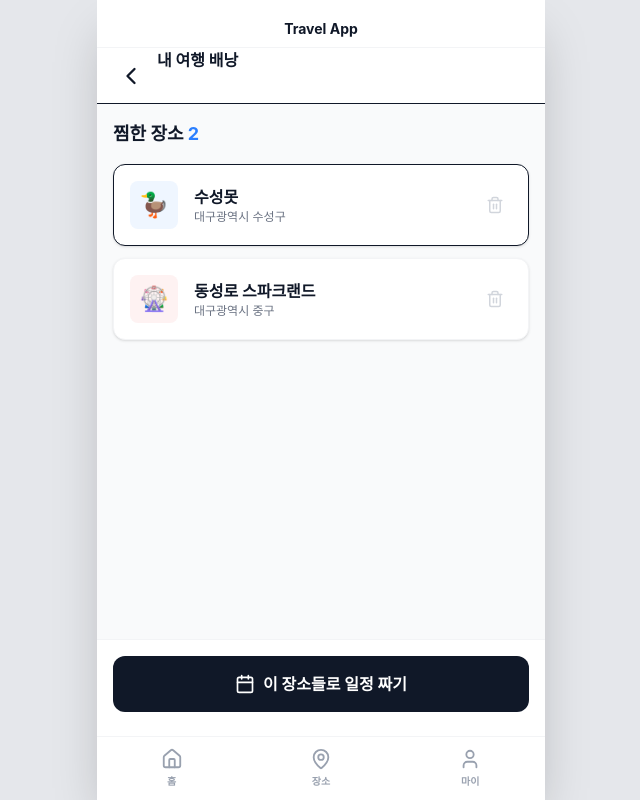
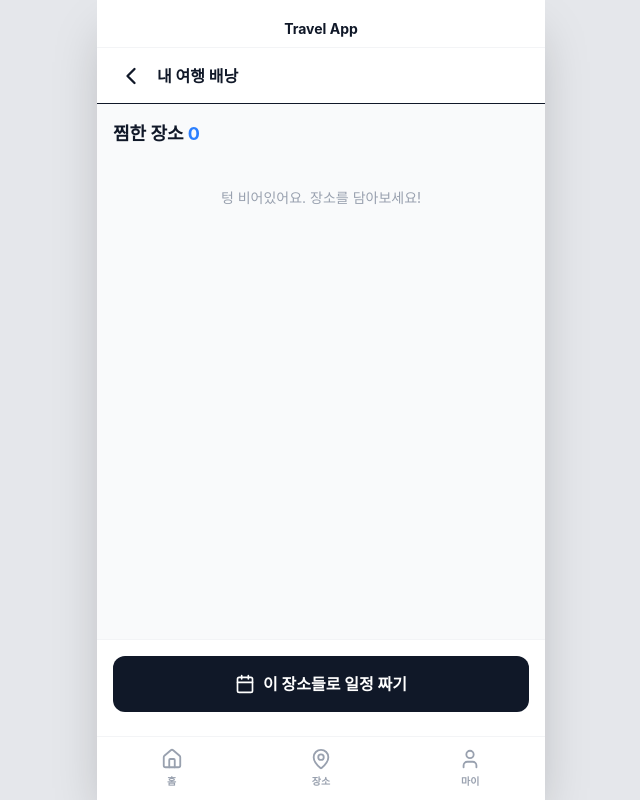
Before and after one commit to junha2020/travel_app_front, a React (Vite) app: page /schedule in a window 1280 px wide. Shown: the whole page, without its empty margins (319-959 px from the left). Built offline with nearby package versions, Linux system fonts and the light colour scheme.

Commit message:
use Zustand in Detail and Schedule page

```diff
--- a/src/pages/MySchedulePage.tsx
+++ b/src/pages/MySchedulePage.tsx
@@ -1,11 +1,16 @@
 import { Calendar, ChevronLeft, Trash2 } from "lucide-react";
+import { useNavigate } from "react-router-dom";
+import usePlanStore from "../store/usePlanStore";
 
-const MySchedulePage = ({ navigate }: any) => {
+const MySchedulePage = () => {
+  const navigate = useNavigate();
+  const planItems = usePlanStore((state) => state.planItems);
+
   return (
     <div className="flex flex-col h-full bg-gray-50 relative">
-      <div className="flex item-center h-14 px-4 border-b border-gary-200 bg-white shrink-0">
+      <div className="flex items-center h-14 px-4 border-b border-gary-200 bg-white shrink-0">
         <button
-          onClick={() => navigate("detail")}
+          onClick={() => navigate("/detail")}
           className="text-gray-900 p-1 rounded-full"
         >
           <ChevronLeft size={28} />
@@ -15,42 +20,37 @@ const MySchedulePage = ({ navigate }: any) => {
 
       <div className="flex-1 overflow-y-auto p-4 pb-24">
         <h2 className="text-lg font-bold mb-4">
-          찜한 장소 <span className="text-blue-500">2</span>
+          찜한 장소 <span className="text-blue-500">{planItems.length}</span>
         </h2>
-        <div className="flex flex-col gap-3">
-          {/* 목업 데이터 1 */}
-          <div className="bg-white rounded-xl shadow-sm border border-gary-100 p-4 flex gap-4 items-center">
+        {/* Zustand에 담겨 있을 때 */}
+        {planItems.map((item) => (
+          <div
+            key={item.id}
+            className="bg-white rounded-xl shadow-sm border border-gray-100 p-4 flex gap-4 items-center"
+          >
             <div className="w-12 h-12 bg-blue-50 rounded-lg flex items-center justify-center text-2xl">
-              🦆
+              📍
             </div>
             <div className="flex-1">
-              <h3 className="font-bold text-gray-900">수성못</h3>
-              <p className="text-xs text-gray-500">대구광역시 수성구</p>
+              <h3 className="font-bold text-gray-900">{item.name}</h3>
+              <p className="text-xs text-gray-500">{item.category}</p>
             </div>
             <button className="text-gray-300 hover:text-red-500 p-2">
               <Trash2 size={18} />
             </button>
           </div>
-
-          {/* 목업 데이터 2 */}
-          <div className="bg-white rounded-xl shadow-sm border border-gray-100 p-4 flex gap-4 items-center">
-            <div className="w-12 h-12 bg-red-50 rounded-lg flex items-center justify-center text-2xl">
-              🎡
-            </div>
-            <div className="flex-1">
-              <h3 className="font-bold text-gray-900">동성로 스파크랜드</h3>
-              <p className="text-xs text-gray-500">대구광역시 중구</p>
-            </div>
-            <button className="text-gray-300 hover:text-red-500 p-2">
-              <Trash2 size={18} />
-            </button>
+        ))}
+        {/* 아무것도 없을 때 */}
+        {planItems.length === 0 && (
+          <div className="text-center text-gray-400 mt-10 text-sm">
+            텅 비어있어요. 장소를 담아보세요!
           </div>
-        </div>
+        )}
       </div>
 
       <div className="absolute bottom-0 w-full bg-white border-t border-gray-100 p-4 pb-6">
         <button
-          onClick={() => navigate("editor")}
+          onClick={() => navigate("/editor")}
           className="w-full bg-gray-900 text-white font-bold rounded-xl py-4 flex justify-center items-center gap-2 active:scale-[0.98]"
         >
           <Calendar size={20} />이 장소들로 일정 짜기
--- a/src/pages/PlaceDetailPage.tsx
+++ b/src/pages/PlaceDetailPage.tsx
@@ -1,4 +1,6 @@
 import { ChevronLeft, MapPin, Plus, Star } from "lucide-react";
+import usePlanStore from "../store/usePlanStore";
+import { useNavigate } from "react-router-dom";
 
 const MOCK_PLACE = {
   id: 1,
@@ -10,12 +12,33 @@ const MOCK_PLACE = {
   desc: "대구 시민들의 영원한 휴식처. 오리배 타면서 힐링하기 좋고 야경이 미쳤음. 벚꽃 필 때 가면 사람 터짐.",
 };
 
-const PlaceDetailPage = ({ navigate }: any) => {
+const PlaceDetailPage = () => {
+  const navigate = useNavigate();
+  const planItems = usePlanStore((state) => state.planItems);
+  const addPlanItem = usePlanStore((state) => state.addPlanItem);
+
+  const handleAddPlace = () => {
+    const isAlreadyExist = planItems.find((p) => p.id === MOCK_PLACE.id);
+
+    if (isAlreadyExist) {
+      alert("이미 담겨있습니다!");
+      return;
+    }
+
+    addPlanItem({
+      id: MOCK_PLACE.id,
+      name: MOCK_PLACE.name,
+      category: MOCK_PLACE.category,
+    });
+    alert("추가되었습니다.");
+    navigate("/schedule");
+  };
+
   return (
     <div className="flex flex-col h-full bg-white relative">
       {/* 뒤로가기 버튼 */}
       <button
-        onClick={() => navigate("home")}
+        onClick={() => navigate("/")}
         className="absolute top-4 left-4 z-10 bg-white/80 backdrop-blur p-2 rounded-full shadow-sm active:scale-95"
       >
         <ChevronLeft size={24} />
@@ -54,7 +77,7 @@ const PlaceDetailPage = ({ navigate }: any) => {
       {/* 하단 찜하기 버튼 */}
       <div className="absolute bottom-0 w-full bg-white border-t border-gray-100 p-4 pb-6 shadow-[0_-10px_20px_rgba(0, 0, 0, 0.05">
         <button
-          onClick={() => navigate("schedule")}
+          onClick={handleAddPlace}
           className="w-full bg-blue-500 text-white font-bold rounded-xl py-4 flex justify-center items-center gap-2 active:scale-[0.98] transition-transform"
         >
           <Plus size={20} />내 일정에 담기
--- a/src/pages/PlanEditorPage.tsx
+++ b/src/pages/PlanEditorPage.tsx
@@ -1,11 +1,14 @@
 import { ChevronLeft, GripVertical, MapIcon } from "lucide-react";
+import { useNavigate } from "react-router-dom";
 
-const PlanEditorPage = ({ navigate }: any) => {
+const PlanEditorPage = () => {
+  const navigate = useNavigate();
+
   return (
     <div className="flex flex-col h-full bg-white relative">
       <div className="flex items-center h-14 px-4 border-b border-gray-200 bg-white shrink-0 z-20 shadow-sm">
         <button
-          onClick={() => navigate("schedule")}
+          onClick={() => navigate("/schedule")}
           className="text-gray-900 p-1 rounded-full"
         >
           <ChevronLeft size={28} />
--- a/src/store/usePlanStore.ts
+++ b/src/store/usePlanStore.ts
@@ -2,7 +2,7 @@ import { create } from "zustand";
 import { persist } from "zustand/middleware";
 
 interface PlanItem {
-  id: string;
+  id: number;
   name: string;
   category: string;
 }
@@ -22,7 +22,15 @@ const usePlanStore = create<PlanState>()(
       planItems: [],
       setPlanItems: (items) => set({ planItems: items }),
       addPlanItem: (item) =>
-        set((state) => ({ planItems: [...state.planItems, item] })),
+        set((state) => {
+          const isAlreadyExist = state.planItems.find((p) => p.id === item.id);
+
+          if (isAlreadyExist) {
+            return state;
+          }
+
+          return { planItems: [...state.planItems, item] };
+        }),
     }),
     {
       name: "plan-storage",
```
